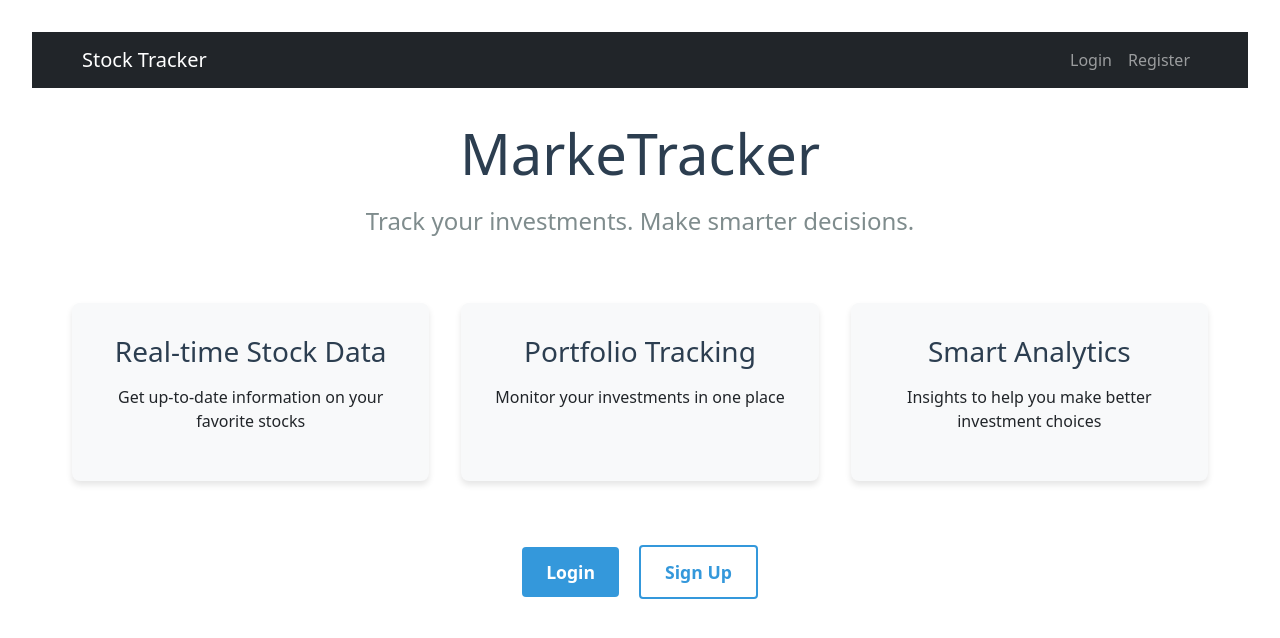
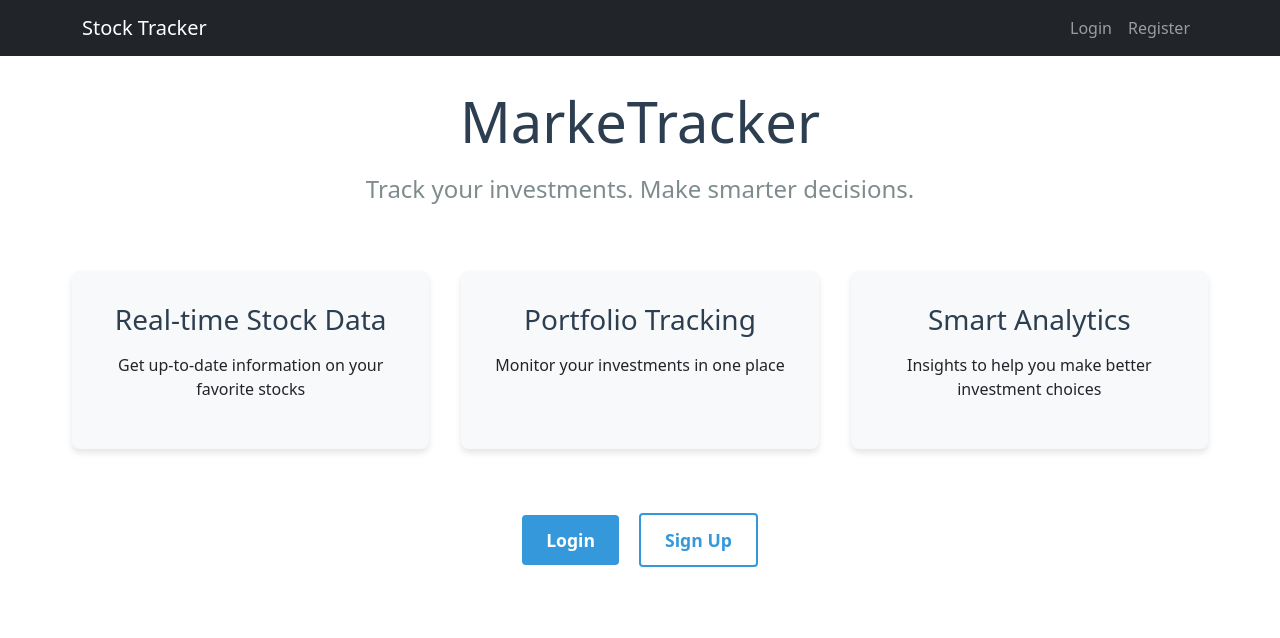
Before and after one commit to Alfin0226/MarkeTracker, a React (Vite) app in the folder frontend/: page / in a window 1280 px wide. Shown: the top 638 px of the page. Built offline with nearby package versions, Linux system fonts and the light colour scheme.

Commit message:
update app

```diff
--- a/frontend/src/styles/Dashboard.css
+++ b/frontend/src/styles/Dashboard.css
@@ -1,19 +1,12 @@
-body {
-    font-family: 'Arial', sans-serif;
-    padding:2em;
-    background-color: #f5f7fa;
-    margin: 0;
-}
-
 .dashboard-container {
     max-width: 1400px;
     margin: 0 auto;
 }
 
 h1 {
-            color: #2c3e50;
-            margin-bottom: 0.5em;
-            font-size: 2.5em;
+    color: #2c3e50;
+    margin-bottom: 0.5em;
+    font-size: 2.5em;
 }
 
 .dashboard-header {
```
Also changed, not shown: 1 other file (tests, documents, lock files or other folders).
